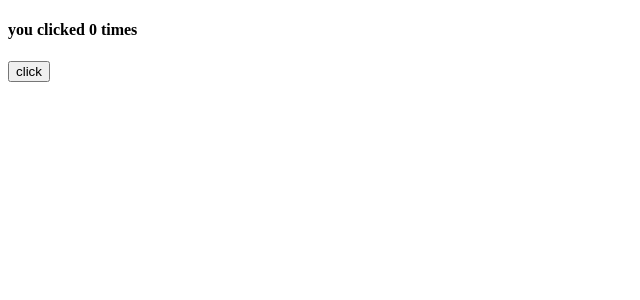
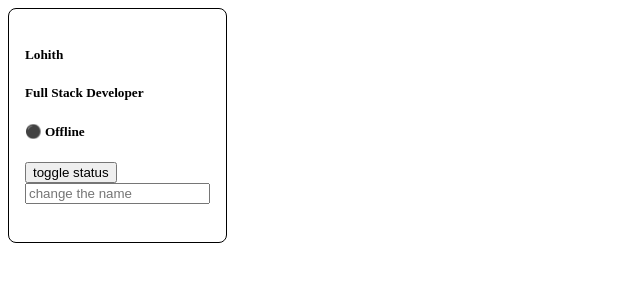
Before and after one commit to Lohithakshith2007/web-development, a React (Vite) app in the folder React-app/: page / in a window 1280 px wide. Shown: the top 300 px of the page, without its empty margins (0-640 px from the left). Built offline with nearby package versions, Linux system fonts and the light colour scheme.

Commit message:
Practice state and event handling with interactive profile

```diff
--- a/React-app/src/App.jsx
+++ b/React-app/src/App.jsx
@@ -10,7 +10,9 @@ import UserDashboard from './components/dashboardExercise/userDashboard.jsx';
 
 import ProductsDashboard from './components/productsDashboardExercise/ProductDashboard.jsx';
 
-import Counter from './components/UseStateEx.jsx'
+import Counter from './components/ReactState/UseStateEx.jsx'
+
+import Profile from './components/ReactState/InteractiveProfile.jsx'
 
 
 function App() {
@@ -101,7 +103,12 @@ function App() {
         isAdmin={isAdmin}
       /> */}
 
-      <Counter/>
+      {/* simple counter example using useState */}
+      {/* <Counter/> */}
+
+      {/* interactive profile card exercise with useState */}
+      <Profile/>
+
     </>
 
   );
--- /dev/null
+++ b/React-app/src/components/ReactState/InteractiveProfile.jsx
@@ -0,0 +1,38 @@
+import { useState } from "react";
+import Card from '../dashboardExercise/Card.jsx'
+
+function Profile() {
+    const [user, setUser] = useState({
+        name: "Lohith",
+        role: "Full Stack Developer",
+        isOnline: false
+    });
+
+    function toggleStatus() {
+        setUser(prevUser => ({
+            ...prevUser,
+            isOnline: !prevUser.isOnline
+        }));
+    }
+
+    function handleChange(event) {
+        setUser(prevUser => ({
+            ...prevUser,
+            name: event.target.value
+        }));
+    }
+    return (
+        <>
+            <Card>
+                <h5>{user.name}</h5>
+                <h5> {user.role} </h5>
+                <h5> {user.isOnline ? "🟢 Online" : "⚫ Offline"} </h5>
+                <button onClick={toggleStatus}>toggle status</button> <br />
+                <input type="text" placeholder="change the name" onChange={handleChange} />
+                <h5> {user.isOnline && "⭐ Available for collaboration"} </h5>
+            </Card>
+        </>
+    )
+}
+
+export default Profile;
--- a/React-app/src/components/UseStateEx.jsx
+++ b/React-app/src/components/ReactState/UseStateEx.jsx
@@ -3,10 +3,9 @@ import { useState } from "react";
 function Counter(){
     const [count,setcount]=useState(0);
     return(
-        <>
-        <h4>you clicked {count} times</h4>
-        <button onClick={()=>setcount(count+1)}>click</button>
-        </>
+        <div onMouseEnter={() => console.log("Mouse entered")}>
+    Hover over me
+</div>
     )
 }
 
```
